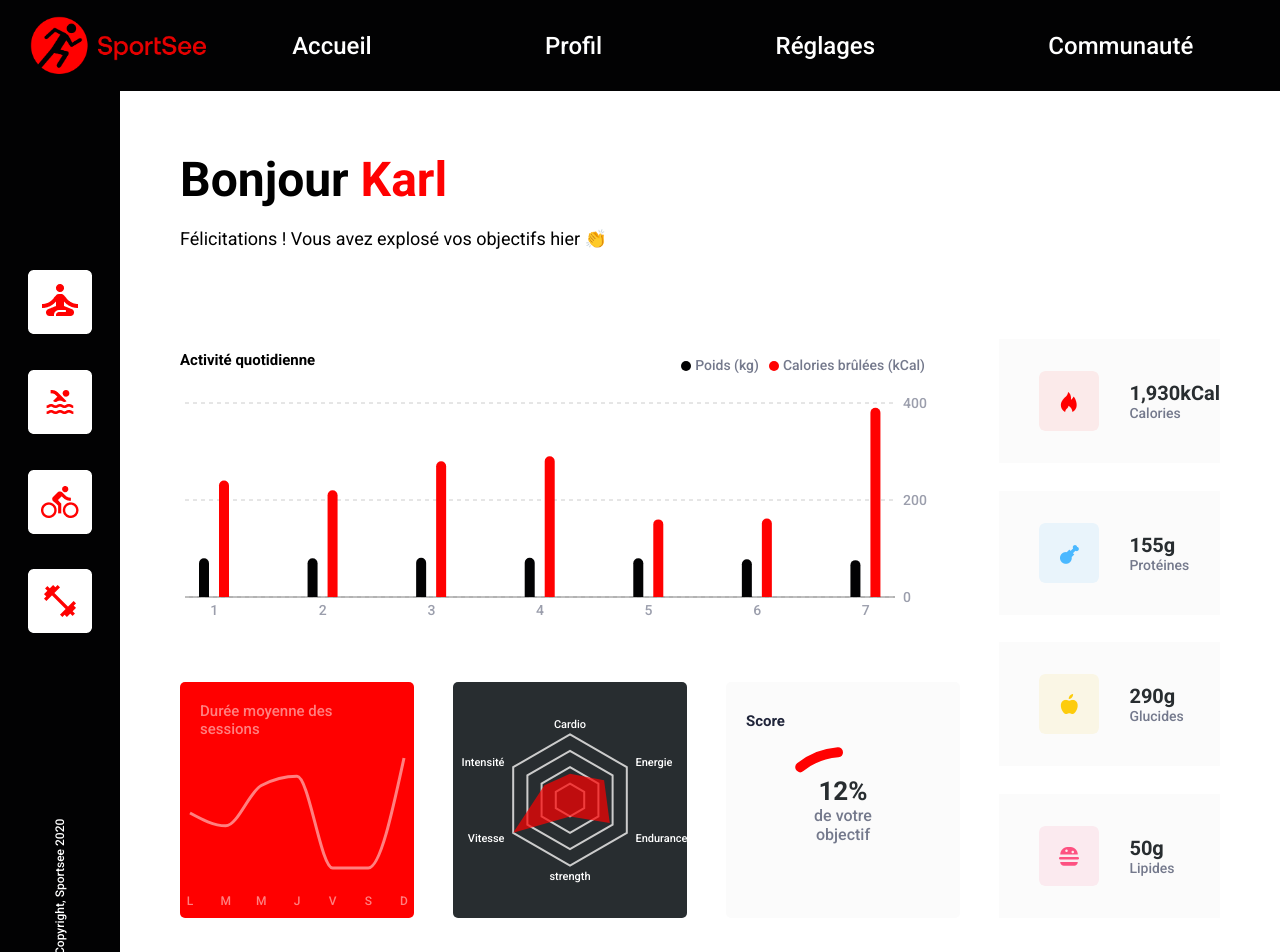
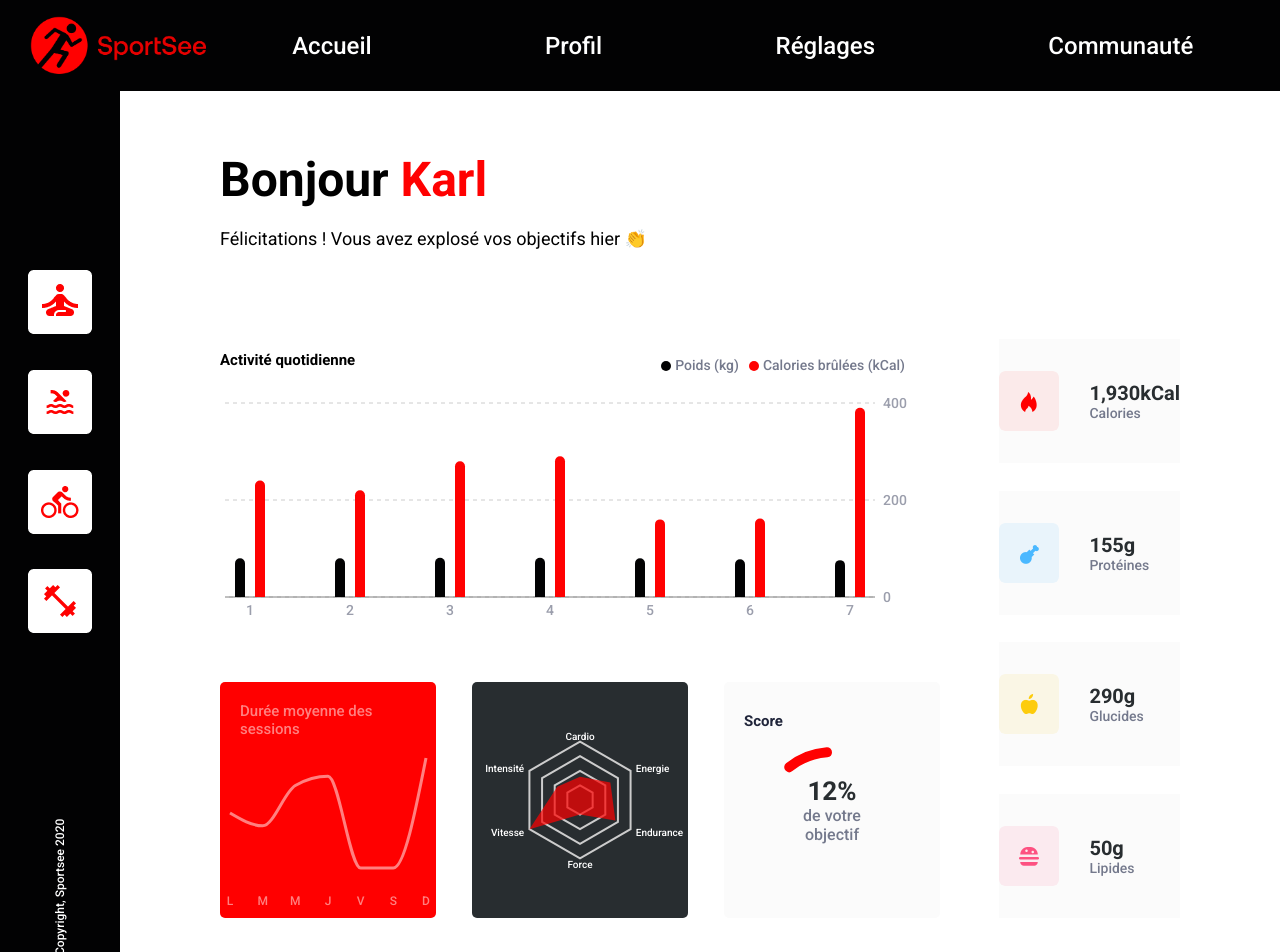
Before and after one commit to delamelie/P12-Sportsee, a React (Create React App) app in the folder frontend-sportsee/: page /user/12 in a window 1280 px wide. Shown: the top 952 px of the page. Built offline with nearby package versions, Linux system fonts and the light colour scheme.

Commit message:
Create classes to format data

```diff
--- a/frontend-sportsee/src/components/FigureCard.jsx
+++ b/frontend-sportsee/src/components/FigureCard.jsx
@@ -38,19 +38,13 @@ const CardWrapper = styled.div`
 const CardDescription = styled.div`
   display: flex;
   flex-direction: column;
-  margin-left: 20px;
-  @media (min-width: 1250px) {
-    margin-left: 30px;
-  }
+  margin-left: 30px;
 `;
 
 const CardFigure = styled.span`
-  font-size: 14px;
+  font-size: 20px;
   font-weight: 700;
   color: ${colors.dark_grey};
-  @media (min-width: 1250px) {
-    font-size: 20px;
-  }
 `;
 
 const CardTitle = styled.span`
@@ -59,12 +53,7 @@ const CardTitle = styled.span`
 `;
 
 const Icon = styled.img`
-  width: 50px;
-  height: 50px;
+  width: 60px;
+  height: 60px;
   border-radius: 6px;
-  @media (min-width: 1250px) {
-    width: 60px;
-    height: 60px;
-    margin-left: 40px;
-  }
 `;
--- a/frontend-sportsee/src/components/Performances.jsx
+++ b/frontend-sportsee/src/components/Performances.jsx
@@ -32,8 +32,8 @@ export default function Performances({ performances }) {
           <PolarGrid radialLines={false} strokeWidth={2} />
           <PolarAngleAxis
             dataKey="name"
-            tickSize={10}
-            tick={{ fill: "#ffffff", fontSize: "11" }}
+            tickSize={6}
+            tick={{ fill: "#ffffff", fontSize: "10" }}
             dy={4}
           />
           <Radar dataKey="value" fill={colors.red} fillOpacity={0.7} />
--- a/frontend-sportsee/src/components/Profile.jsx
+++ b/frontend-sportsee/src/components/Profile.jsx
@@ -27,10 +27,7 @@ Profile.propTypes = {
 };
 
 const ProfileWrapper = styled.div`
-  margin: 60px 0 50px 0;
-  @media (min-width: 1250px) {
-    margin-bottom: 90px;
-  }
+  margin: 60px 0 90px 0;
 `;
 
 const ProfileTitle = styled.h1`
--- /dev/null
+++ b/frontend-sportsee/src/models/Activity.js
@@ -0,0 +1,29 @@
+export default class Activity {
+  constructor(data) {
+    this.id = data.userId;
+    this.sessions = data.sessions;
+    this.day = data.sessions.map((session) => session.day);
+    this.kilogram = data.sessions.map((session) => session.kilogram);
+    this.calories = data.sessions.map((session) => session.calories);
+  }
+
+  getId() {
+    return this.id;
+  }
+
+  getSessions() {
+    return this.session;
+  }
+
+  getDay() {
+    return this.day;
+  }
+
+  getKilogram() {
+    return this.kilogram;
+  }
+
+  getCalories() {
+    return this.calories;
+  }
+}
--- /dev/null
+++ b/frontend-sportsee/src/models/AverageSessions.js
@@ -0,0 +1,24 @@
+export default class AverageSessions {
+  constructor(data) {
+    this.id = data.userId;
+    this.sessions = data.sessions;
+    this.day = data.sessions.map((session) => session.day);
+    this.sessionLength = data.sessions.map((session) => session.sessionLength);
+  }
+
+  getId() {
+    return this.id;
+  }
+
+  getSessions() {
+    return this.session;
+  }
+
+  getDay() {
+    return this.day;
+  }
+
+  getSessionLength() {
+    return this.sessionLength;
+  }
+}
--- /dev/null
+++ b/frontend-sportsee/src/models/Performance.js
@@ -0,0 +1,67 @@
+export default class Performance {
+  constructor(data) {
+    this.id = data.userId;
+    this.dataLabel = data.kind;
+    this.data = data.data;
+    this.dataValue = data.data.map((data) => data.value);
+    this.dataKind = data.data.map((data) => data.kind);
+  }
+
+  getId() {
+    return this.id;
+  }
+
+  getDataValue() {
+    return this.dataValue;
+  }
+
+  getDataKind() {
+    return this.dataKind;
+  }
+
+  getDataLabel() {
+    //retrieve user's performances to display inside Performances component : create separate array for labels and translate names into French
+    const perf = this.data;
+    const labels = this.dataLabel;
+
+    const labelsArray = [];
+    Object.keys(labels).forEach((key) => {
+      labelsArray.push({
+        kind: key,
+        name: labels[key],
+      });
+    });
+
+    labelsArray.forEach((item) => {
+      switch (item.name) {
+        case "cardio":
+          item.name = "Cardio";
+          break;
+        case "energy":
+          item.name = "Energie";
+          break;
+        case "endurance":
+          item.name = "Endurance";
+          break;
+        case "strength":
+          item.name = "Force";
+          break;
+        case "intensity":
+          item.name = "Intensité";
+          break;
+        case "speed":
+          item.name = "Vitesse";
+          break;
+        default:
+          break;
+      }
+    });
+
+    // merge data from labelsArray and perf array
+    const performances = perf.map((item, index) => {
+      return Object.assign(item, labelsArray[index]);
+    });
+
+    return performances;
+  }
+}
--- /dev/null
+++ b/frontend-sportsee/src/models/User.js
@@ -0,0 +1,53 @@
+export default class User {
+  constructor(data) {
+    this.id = data.id;
+    this.firstName = data.userInfos.firstName;
+    this.score = data.score;
+    this.todayScore = data.todayScore;
+    this.calories = data.keyData.calorieCount;
+    this.proteins = data.keyData.proteinCount;
+    this.carbohydrates = data.keyData.carbohydrateCount;
+    this.lipids = data.keyData.lipidCount;
+  }
+
+  getId() {
+    return this.id;
+  }
+
+  getFirstName() {
+    return this.firstName;
+  }
+
+  //convert user's score into % to display inside Score component
+
+  getScore() {
+    const scorePercentage = (this.score || this.todayScore) * 100;
+    return scorePercentage;
+  }
+
+  getScoreArray() {
+    const scorePercentage = (this.score || this.todayScore) * 100;
+    const percentageArray = [{ scorePercentage }];
+    return percentageArray;
+  }
+
+  //format number to get thousands separator
+  getCalories() {
+    const caloriesFigure = this.calories.toLocaleString("en-US");
+    return caloriesFigure;
+  }
+
+  getProteins() {
+    const proteinsFigure = this.proteins.toLocaleString("en-US");
+    return proteinsFigure;
+  }
+  getCarbohydrates() {
+    const carbohydratesFigure = this.carbohydrates.toLocaleString("en-US");
+    return carbohydratesFigure;
+  }
+
+  getLipids() {
+    const lipidsFigure = this.lipids.toLocaleString("en-US");
+    return lipidsFigure;
+  }
+}
--- a/frontend-sportsee/src/pages/Dashboard.jsx
+++ b/frontend-sportsee/src/pages/Dashboard.jsx
@@ -6,6 +6,11 @@ import {
   fetchUserActivity,
   fetchUserPerformance,
 } from "../api.jsx";
+
+import User from "../models/User.js";
+import Activity from "../models/Activity.js";
+import AverageSessions from "../models/AverageSessions.js";
+import Performance from "../models/Performance.js";
 
 import styled from "styled-components";
 import Profile from "../components/Profile";
@@ -31,13 +36,14 @@ export default function Dashboard() {
   const [userPerformance, setUserPerformance] = useState(null);
   const [error, setError] = useState(false);
 
-  const { userId } = useParams();
+  const { id } = useParams();
 
   useEffect(() => {
     async function getUserMainData() {
       try {
-        const data = await fetchUserMainData(userId);
-        setUserData(data);
+        const { data } = await fetchUserMainData(id);
+        const userModel = new User(data);
+        setUserData(userModel);
       } catch (error) {
         setError(true);
       }
@@ -46,10 +52,24 @@ export default function Dashboard() {
   }, []);
 
   useEffect(() => {
+    async function getUserActivity() {
+      try {
+        const { data } = await fetchUserActivity(id);
+        const activityModel = new Activity(data);
+        setUserActivity(activityModel);
+      } catch (error) {
+        setError(true);
+      }
+    }
+    getUserActivity();
+  }, []);
+
+  useEffect(() => {
     async function getUserAverageSessions() {
       try {
-        const data = await fetchUserAverageSessions(userId);
-        setUserAverageSessions(data);
+        const { data } = await fetchUserAverageSessions(id);
+        const averageSessionsModel = new AverageSessions(data);
+        setUserAverageSessions(averageSessionsModel);
       } catch (error) {
         setError(true);
       }
@@ -58,62 +78,11 @@ export default function Dashboard() {
   }, []);
 
   useEffect(() => {
-    async function getUserActivity() {
-      try {
-        const data = await fetchUserActivity(userId);
-        setUserActivity(data);
-      } catch (error) {
-        setError(true);
-      }
-    }
-    getUserActivity();
-  }, []);
-
-  useEffect(() => {
     async function getUserPerformance() {
       try {
-        const userPerformance = await fetchUserPerformance(userId);
-
-        //retrieve user's performances to display inside Performances component : create separate array for labels and translate names into French
-        const perf = userPerformance && userPerformance.data.data;
-        const labels = userPerformance && userPerformance.data.kind;
-
-        const labelsArray = [];
-        Object.keys(labels).forEach((key) => {
-          labelsArray.push({
-            kind: key,
-            name: labels[key],
-          });
-        });
-
-        labelsArray.forEach((item) => {
-          switch (item.name) {
-            case "cardio":
-              item.name = "Cardio";
-              break;
-            case "energy":
-              item.name = "Energie";
-              break;
-            case "endurance":
-              item.name = "Endurance";
-              break;
-            case "intensity":
-              item.name = "Intensité";
-              break;
-            case "speed":
-              item.name = "Vitesse";
-              break;
-            default:
-              break;
-          }
-        });
-
-        // merge data from labelsArray and perf array
-        const performances = perf.map((item, index) => {
-          return Object.assign(item, labelsArray[index]);
-        });
-
-        setUserPerformance(performances);
+        const { data } = await fetchUserPerformance(id);
+        const userPerformanceModel = new Performance(data);
+        setUserPerformance(userPerformanceModel);
       } catch (error) {
         setError(true);
       }
@@ -129,41 +98,25 @@ export default function Dashboard() {
     );
   }
 
-  //retrieve user's score and convert into % to display inside Score component
-  const scorePercentage =
-    (userData && userData.data.todayScore * 100) ||
-    (userData && userData.data.score * 100);
-  const percentageArray = [{ scorePercentage }];
-
-  // retrieve user's personal figures and format them to display inside FigureCard component
-  const calories =
-    userData && userData.data.keyData.calorieCount.toLocaleString("en-US");
-  const proteins =
-    userData && userData.data.keyData.proteinCount.toLocaleString("en-US");
-  const carbohydrates =
-    userData && userData.data.keyData.carbohydrateCount.toLocaleString("en-US");
-  const lipids =
-    userData && userData.data.keyData.lipidCount.toLocaleString("en-US");
-
   return (
     <div className="container">
-      <Profile firstName={userData && userData.data.userInfos.firstName} />
+      <Profile firstName={userData && userData.firstName} />
 
       <UserDataWrapper>
         <UserGraphs>
-          <DailyActivities
-            activities={userActivity && userActivity.data.sessions}
-          />
+          <DailyActivities activities={userActivity && userActivity.sessions} />
           <SmallerGraphs>
             <AverageSession
               averageSessions={
-                userAverageSessions && userAverageSessions.data.sessions
+                userAverageSessions && userAverageSessions.sessions
               }
             />
-            <Performances performances={userPerformance && userPerformance} />
+            <Performances
+              performances={userPerformance && userPerformance.getDataLabel()}
+            />
             <Score
-              scorePercentage={scorePercentage}
-              percentageArray={percentageArray}
+              scorePercentage={userData && userData.getScore()}
+              percentageArray={userData && userData.getScoreArray()}
             />
           </SmallerGraphs>
         </UserGraphs>
@@ -171,20 +124,24 @@ export default function Dashboard() {
         <FiguresOverview>
           <FigureCard
             title={"Calories"}
-            figure={`${calories}kCal`}
+            figure={`${userData && userData.getCalories()}kCal`}
             icon={caloriesIcon}
           />
           <FigureCard
             title={"Protéines"}
-            figure={`${proteins}g`}
+            figure={`${userData && userData.getProteins()}g`}
             icon={proteinsIcon}
           />
           <FigureCard
             title={"Glucides"}
-            figure={`${carbohydrates}g`}
+            figure={`${userData && userData.getCarbohydrates()}g`}
             icon={carbsIcon}
           />
-          <FigureCard title={"Lipides"} figure={`${lipids}g`} icon={fatIcon} />
+          <FigureCard
+            title={"Lipides"}
+            figure={`${userData && userData.getLipids()}g`}
+            icon={fatIcon}
+          />
         </FiguresOverview>
       </UserDataWrapper>
     </div>
@@ -193,16 +150,13 @@ export default function Dashboard() {
 
 const UserDataWrapper = styled.main`
   display: flex;
-  flex-direction: column-reverse;
-  @media (min-width: 1250px) {
-    flex-direction: row;
-    justify-content: space-between;
-  }
+  justify-content: space-between;
 `;
 
 const UserGraphs = styled.section`
-  @media (min-width: 1250px) {
-    width: 75%;
+  width: 75%;
+  @media (min-width: 1300px) {
+    width: 70%;
   }
 `;
 
@@ -214,10 +168,61 @@ const SmallerGraphs = styled.div`
 
 const FiguresOverview = styled.section`
   display: flex;
+  flex-direction: column;
   justify-content: space-between;
-  margin-bottom: 40px;
-  @media (min-width: 1250px) {
-    flex-direction: column;
-    margin-bottom: 0;
-  }
 `;
+
+// ///Test
+// import { Component } from "react";
+// import { fetchUserMainData } from "../api";
+
+// export default class Dashboard extends Component {
+//   constructor(props) {
+//     super(props);
+//     this.state = {
+//       userData: {},
+//     };
+//   }
+
+//   componentDidMount() {
+//     const { id } = this.props;
+
+//     fetchUserMainData(id)
+//       .then((response) => {
+//         const responseData = response.data;
+//         console.log("responseData");
+//         this.setState({ responseData });
+//         console.log(this.userData);
+//       })
+//       .catch((error) => {
+//         console.log("Error fetching user data:", error);
+//       });
+
+//     fetch(`http://localhost:3000/user/${id}`)
+//       .then((response) => response.json())
+//       .then((jsonResponse) => {
+//         //Formatage
+
+//         this.setState({ userData: jsonResponse?.data });
+//         console.log(jsonResponse);
+//       });
+//   }
+
+//   render() {
+//     const { userData } = this.state;
+//     console.log(this);
+//     console.log(this.state);
+
+//     const { userInfos, todayScore, keyData, id } = userData;
+
+//     return (
+//       <div>
+//         <p>
+//           Today's Score: ttttttttttttttttttttttttttttttttttt
+//           {userInfos?.firstName}
+//         </p>
+//         <p>Calorie Count:eeeeeeeeeeeeeeeeeeeeeeeeeee {keyData?.calorieCount}</p>
+//       </div>
+//     );
+//   }
+// }
--- /dev/null
+++ b/frontend-sportsee/src/pages/DashboardContainer.jsx
@@ -0,0 +1,35 @@
+import { useParams } from "react-router-dom";
+import Dashboard from "./Dashboard";
+
+import React from "react";
+
+export default function DashboardContainer() {
+  const { id } = useParams();
+  return <Dashboard id={id} />;
+}
+
+// class UserData {
+//   constructor(
+//     id,
+//     firstName,
+//     lastName,
+//     age,
+//     todayScore,
+//     calorieCount,
+//     proteinCount,
+//     carbohydrateCount,
+//     lipidCount
+//   ) {
+//     this.id = id;
+//     this.firstName = firstName;
+//     this.lastName = lastName;
+//     this.age = age;
+//     this.todayScore = todayScore;
+//     this.calorieCount = calorieCount;
+//     this.proteinCount = proteinCount;
+//     this.carbohydrateCount = carbohydrateCount;
+//     this.lipidCount = lipidCount;
+//   }
+// }
+
+// console.log(USER_MAIN_DATA);
--- a/frontend-sportsee/src/router/routes.jsx
+++ b/frontend-sportsee/src/router/routes.jsx
@@ -6,13 +6,15 @@ import {
 import Layout from "../components/Layout";
 import Home from "../pages/Home";
 import Dashboard from "../pages/Dashboard";
+// import DashboardContainer from "../pages/DashboardContainer";
 import NotFound from "../pages/NotFound";
 
 export const router = createBrowserRouter(
   createRoutesFromElements(
     <Route path="/" element={<Layout />}>
       <Route index element={<Home />} />
-      <Route path="user/:userId" element={<Dashboard />} />
+      <Route path="user/:id" element={<Dashboard />} />
+      {/* <Route path="user/:id" element={<DashboardContainer />} /> */}
       <Route path="*" element={<NotFound />} />
       <Route path="404" element={<NotFound />} />
     </Route>
--- a/frontend-sportsee/src/style/GlobalStyle.jsx
+++ b/frontend-sportsee/src/style/GlobalStyle.jsx
@@ -25,16 +25,8 @@ export const GlobalStyle = createGlobalStyle`
       @media (min-width: 1200px) {
       margin: 0 100px 0 220px;
       }
-      @media (min-width: 1250px) {
-        margin: 0 60px 0 180px;
-        }
-        @media (min-width: 1400px) {
-          margin: 0 100px 0 220px;
-          }
-          @media (min-width: 1500px) {
-            margin: 0 200px 0 220px;
+          @media (min-width: 1400px) {
+            margin-right: 200px;
             }
     }
-
-
 `;
```
Also changed, not shown: frontend-sportsee/src/api.jsx (+42 -15 lines).
